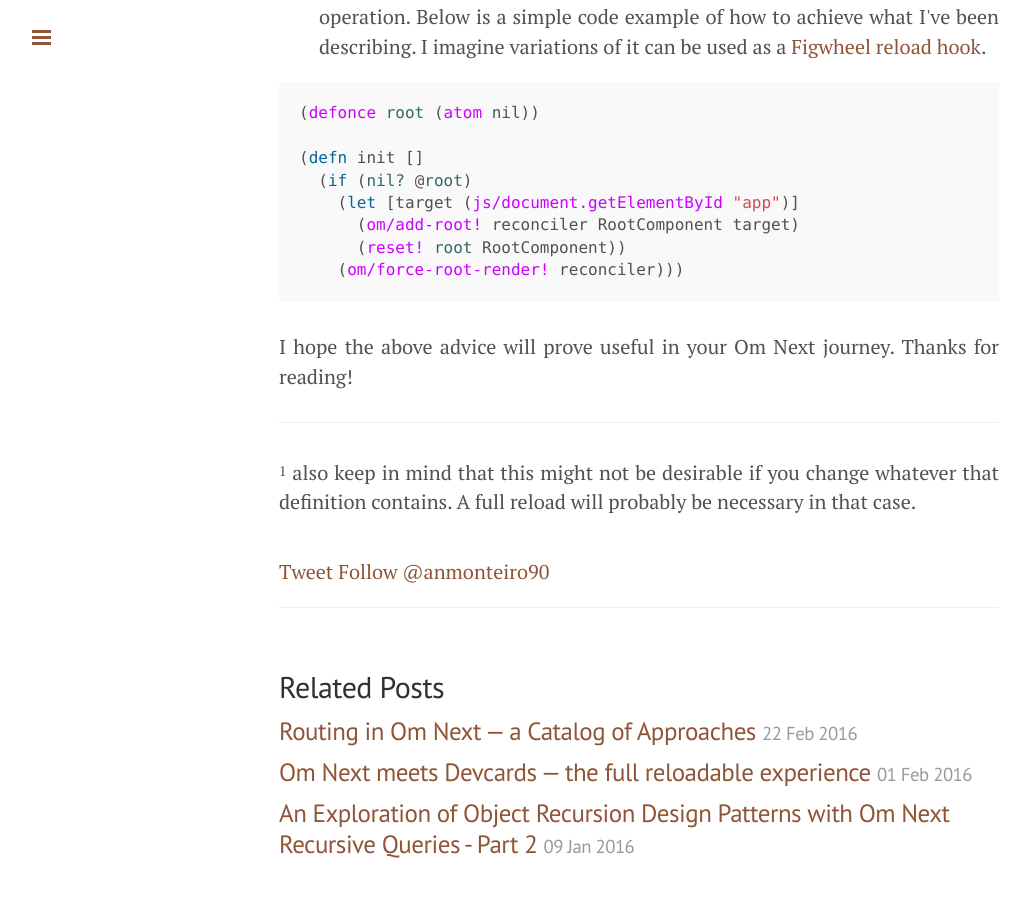
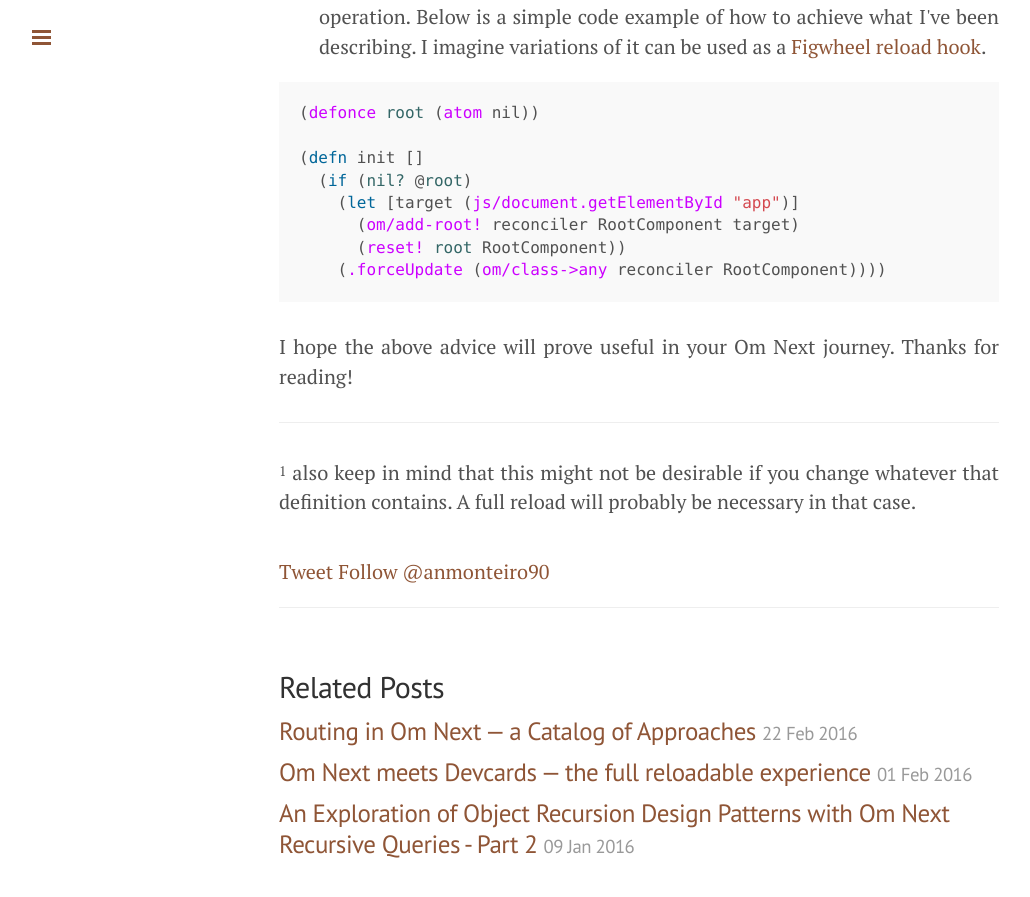
Before and after one commit to anmonteiro/anmonteiro.github.io, a Jekyll site: the page built from _posts/2016-01-21-writing-om-next-reloadable-code-a-checklist.md, in a window 1280 px wide and 900 px high, scrolled down 1071 px. Shown: the top 897 px of the window, without its empty margins (1-1031 px from the left). Built offline with Jekyll 4.4.1, drawn with Linux system fonts in a browser that asks for light colours; comment, search, counter and statistics services are not loaded.

Commit message:
update reloadable post snippet

```diff
--- a/_posts/2016-01-21-writing-om-next-reloadable-code-a-checklist.md
+++ b/_posts/2016-01-21-writing-om-next-reloadable-code-a-checklist.md
@@ -31,7 +31,7 @@ Applying the <code>:once</code> metadata to your Om Next components is the equiv
     (let [target (js/document.getElementById "app")]
       (om/add-root! reconciler RootComponent target)
       (reset! root RootComponent))
-    (om/force-root-render! reconciler)))
+    (.forceUpdate (om/class->any reconciler RootComponent))))
 {% endhighlight %}
 
 I hope the above advice will prove useful in your Om Next journey. Thanks for reading!
```
